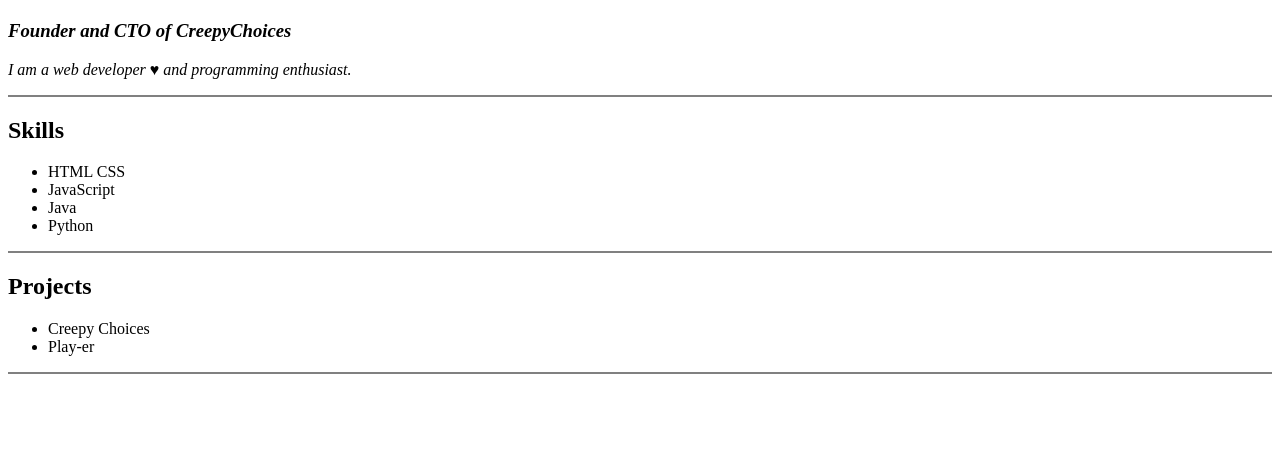
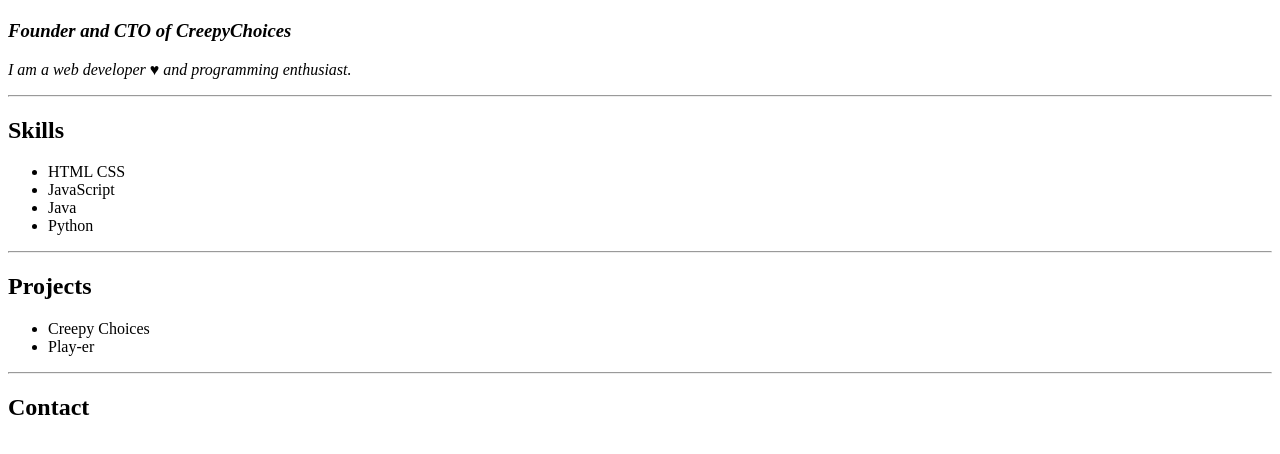
Before and after one commit to sushanth-ksg/portfolio, a plain HTML site: page index.html in a window 1280 px wide. Shown: the part 60-514 px from the top of the page. Drawn offline with Linux system fonts and the light colour scheme.

Commit message:
Update index.html

```diff
--- a/index.html
+++ b/index.html
@@ -5,12 +5,13 @@
         <meta charset="utf-8">
         <meta name="viewport" content="width=device-width,initial-scale=1.0">
         <meta name="description" content="porfolio sushanth ksg">
+        <link rel="stylesheet" href="style.css">
     </head>
     <body>
         <h1><strong>Sushanth KSG</strong></h1>
         <h3><i>Founder and CTO of CreepyChoices</i></h3>
         <p><i>I am a web developer ♥ and programming enthusiast.</i></p>
-        <hr noshade="5px">
+        <hr>
         <h2>Skills</h2>
         <ul>
             <li>HTML CSS</li>
@@ -18,12 +19,13 @@
             <li>Java</li>
             <li>Python</li>
         </ul>
-        <hr noshade="5px">
+        <hr>
         <h2>Projects</h2>
         <ul>
             <li>Creepy Choices</li>
             <li>Play-er</li>
         </ul>
-        <hr noshade="5px">
+        <hr>
+        <h2>Contact</h2>
     </body>
 </html>
```
